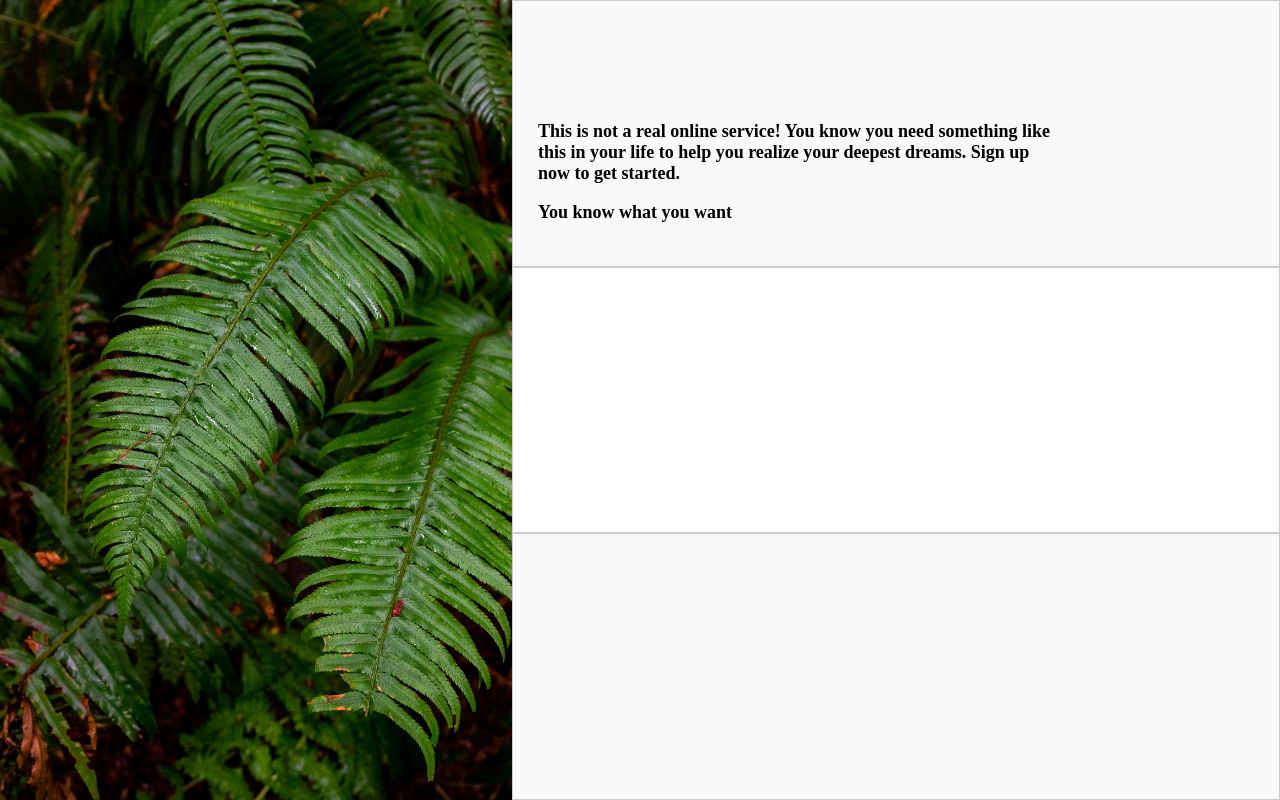
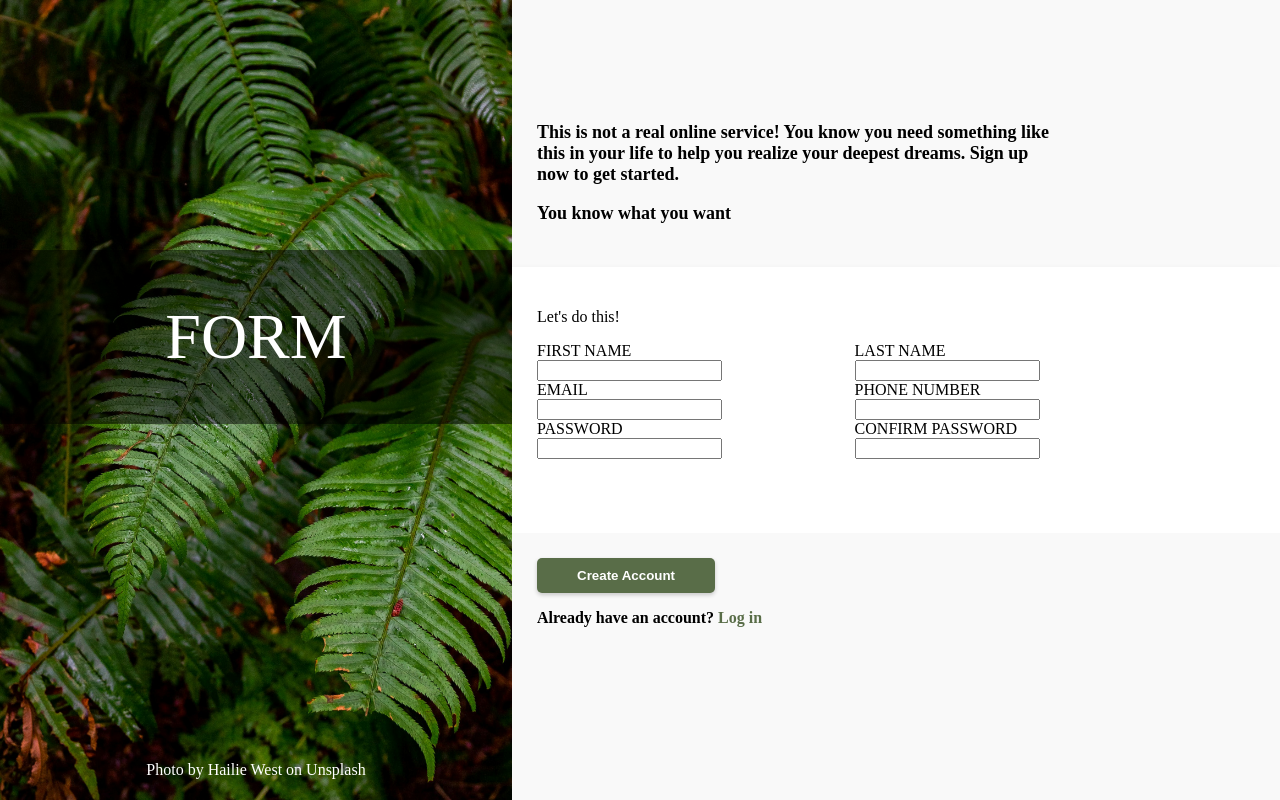
Before and after one commit to avanish1207/sign-up-form, a plain HTML site: page index.html in a window 1280 px wide. Drawn offline with Linux system fonts and the light colour scheme.

Commit message:
stylistic changes

```diff
--- a/index.html
+++ b/index.html
@@ -10,7 +10,7 @@
     <div id="container">
         <div class="left">
             <div class="background-image"><img class="bg-img" src="halie-west-25xggax4bSA-unsplash.jpg" alt="backdrop"></div>
-            <div class="bar"></div>
+            <div class="bar">FORM</div>
             <p class="credits">Photo by Hailie West on Unsplash</p>
         </div>
         <div class="right">
@@ -21,10 +21,47 @@
                 </div>
             </div>
             <div class="middle">
-
+                <p>Let's do this!</p>
+                <div class="forms">
+                    <form action="" method="get">
+                        <div class="first-line">
+                            <div class="stack-1">
+                                <label for="first_name">FIRST NAME</label>
+                                <input type="text" id="first_name">
+                            </div>
+                            <div class="stack-2">
+                                <label for="last_name">LAST NAME</label>
+                                <input type="text" id="last_name">
+                            </div>
+                        </div>
+                        <div class="second-line">
+                            <div class="stack-3">
+                                <label for="email-id">EMAIL</label>
+                                <input type="mail" id="email-id">
+                            </div>
+                            <div class="stack-4">
+                                <label for="phone">PHONE NUMBER</label>
+                                <input type="text" id="phone">
+                            </div>
+                        </div>
+                        <div class="third-line">
+                            <div class="stack-5">
+                                <label for="pwd">PASSWORD</label>
+                                <input type="password" id="pwd">
+                            </div>
+                            <div class="stack-6">
+                                <label for="pwd-conf">CONFIRM PASSWORD</label>
+                                <input type="password" id="pwd-conf">
+                            </div>
+                        </div>
+                    </form>
+                </div>
             </div>
             <div class="bottom">
-
+                <div class="acc">
+                    <button type="submit">Create Account</button>
+                    <p class="log">Already have an account? <span>Log in</span></p>
+                </div>
             </div>
         </div>
     </div>
--- a/styles.css
+++ b/styles.css
@@ -30,6 +30,7 @@ body, html {
     left: 0;
     width: 100%;
     height: 100%;
+    z-index: -1;
 }
 
 .bg-img{
@@ -37,14 +38,23 @@ body, html {
     height: 100%;
 }
 
+.bar{
+    position: absolute;
+    top: 250px;
+    color: white;
+    width: 100%;
+    text-align: center;
+    font-size: 4rem;
+    padding: 50px 0px;
+    background-color: rgba(0, 0, 0, 0.5);
+}
+
 .top,
 .middle,
 .bottom {
     position: relative;
     padding: 25px;
-    box-sizing: border-box;
-    border: 1px solid #ccc;
-    text-align: center;
+    text-align: left;
     flex: 1;
 }
 
@@ -64,3 +74,50 @@ body, html {
 .top, .bottom{
     background-color: #F9F9F9;
 }
+
+.credits{
+    position: absolute;
+    width: 100%;
+    text-align: center;
+    color: white;
+    bottom: 5px;
+}
+
+button{
+    background-color: #596D48;
+    color: white;
+    font-weight: bold;
+    padding: 10px 40px;
+    border-radius: 5px;
+    border: none;
+    box-shadow: 0 2px 4px rgba(0, 0, 0, 0.2);
+}
+
+span{
+    color: #596D48;
+}
+
+.log{
+font-weight: bold;
+}
+
+.middle{
+    box-shadow: 0 4px 8px rgba(0, 0, 0, 0.1);
+}
+
+.first-line, .second-line, .third-line{
+    display: flex;
+    justify-content: space-between;
+}
+
+.stack-1 label, .stack-2 label, .stack-3 label, .stack-4 label, .stack-5 label, .stack-6 label{
+    display: block;
+}
+
+.forms{
+    width: 70%;
+}
+
+form{
+    gap: 10px;
+}
```
